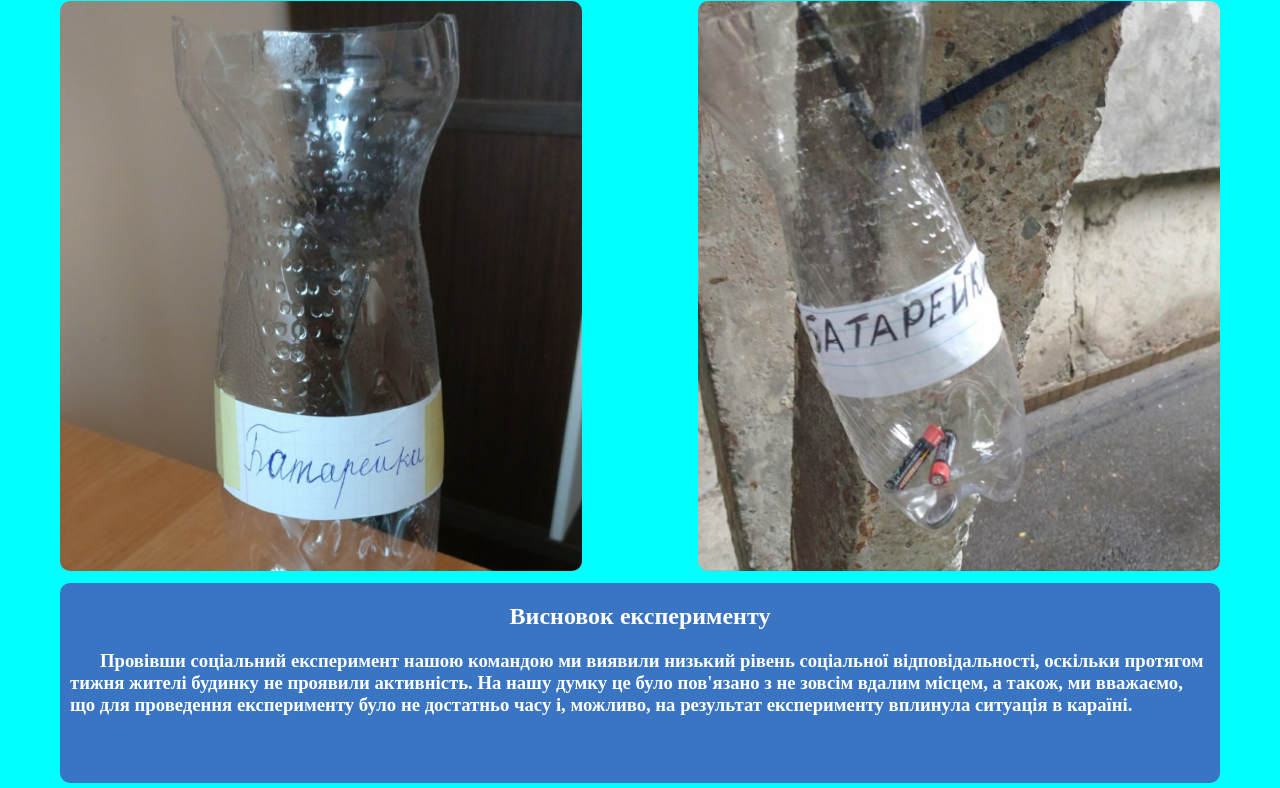
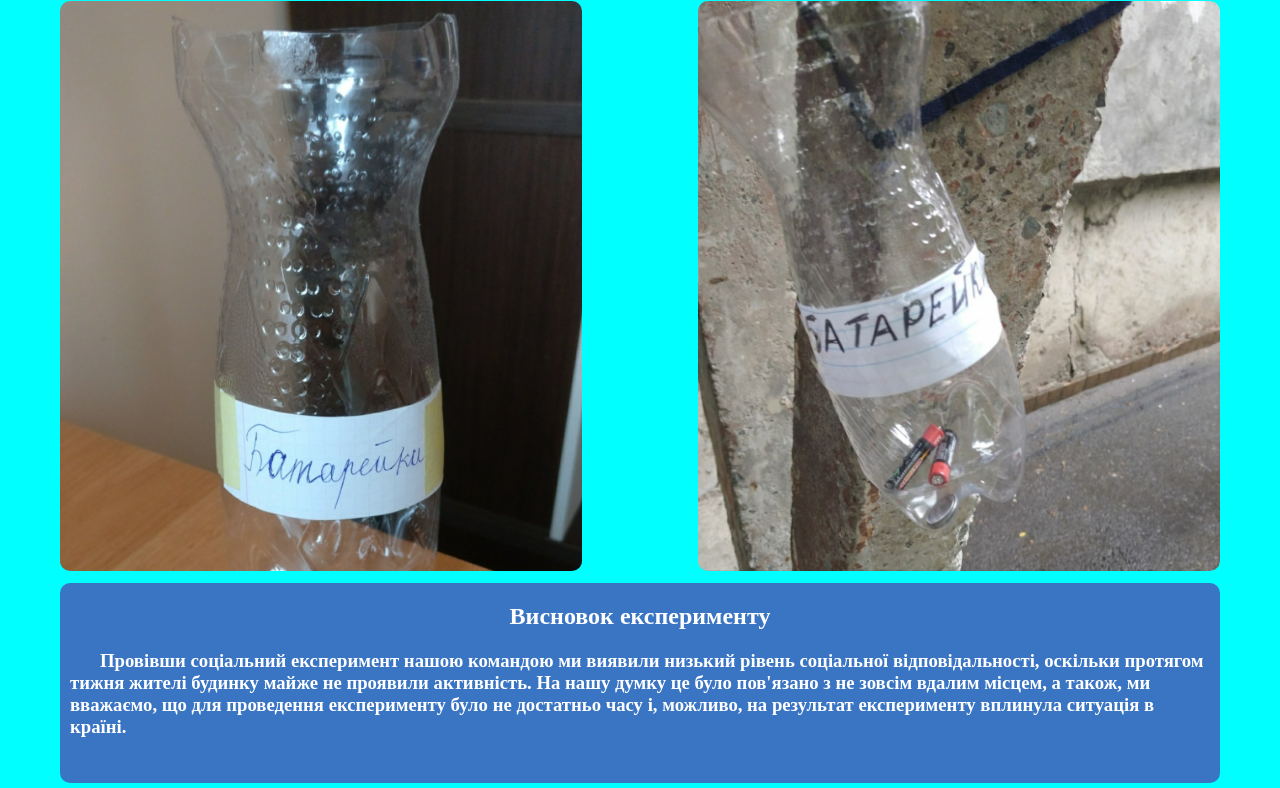
Before and after one commit to sergijzozulin/sergijzozulin.github.io, a plain HTML site: page experiment.html in a window 1280 px wide. Shown: the part 451-1239 px from the top of the page. Drawn offline with Linux system fonts and the light colour scheme.

Commit message:
Update experiment.html

```diff
--- a/experiment.html
+++ b/experiment.html
@@ -34,7 +34,7 @@
 				<div class="photo2"></div>
 				<div class="conclusion">
 					<h2>Висновок експерименту</h2>
-						<h3 class="exp">Провівши соціальний експеримент нашою командою ми виявили низький рівень соціальної відповідальності, оскільки протягом тижня жителі будинку не проявили активність. На нашу думку це було пов'язано з не зовсім вдалим місцем, а також, ми вважаємо, що для проведення експерименту було не достатньо часу і, можливо, на результат експерименту вплинула ситуація в караїні.
+						<h3 class="exp">Провівши соціальний експеримент нашою командою ми виявили низький рівень соціальної відповідальності, оскільки протягом тижня жителі будинку майже не проявили активність. На нашу думку це було пов'язано з не зовсім вдалим місцем, а також, ми вважаємо, що для проведення експерименту було не достатньо часу і, можливо, на результат експерименту вплинула ситуація в країні.
 						</h3>
 				</div>
 			</div>
```
